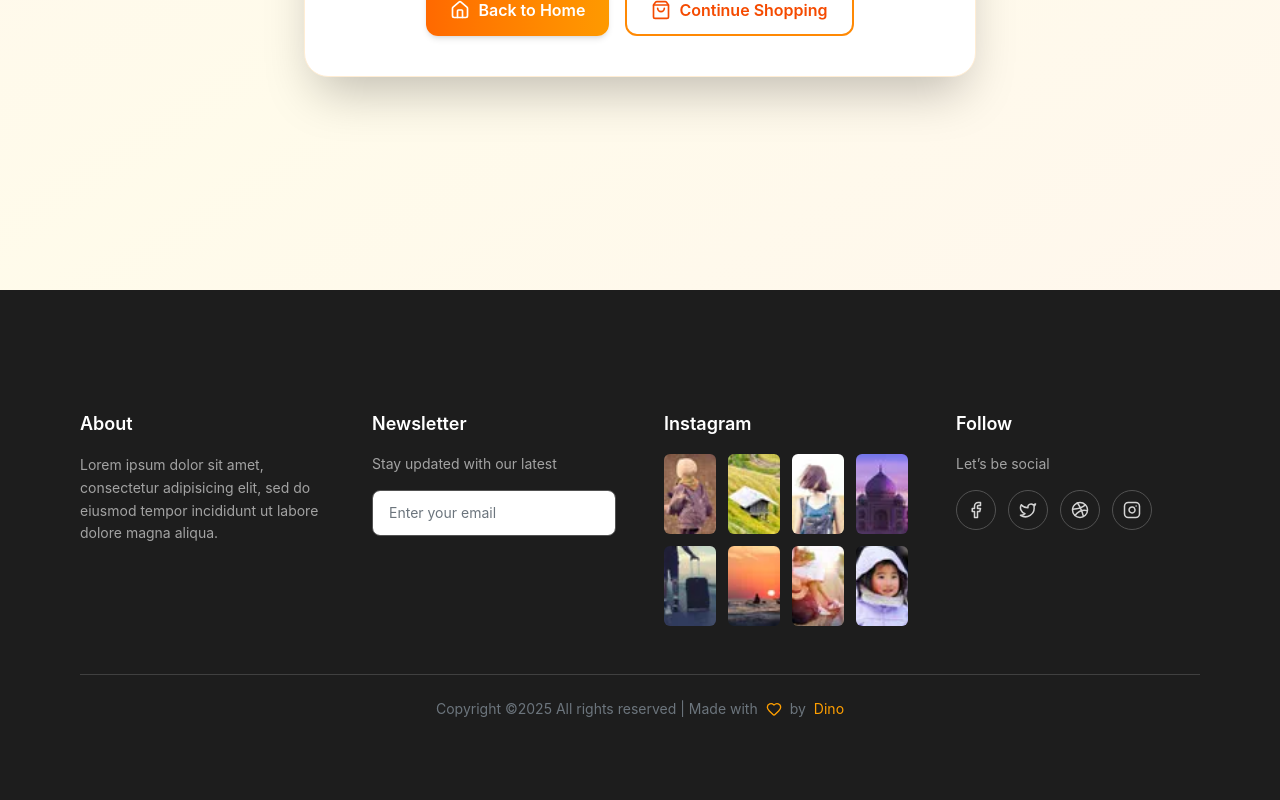
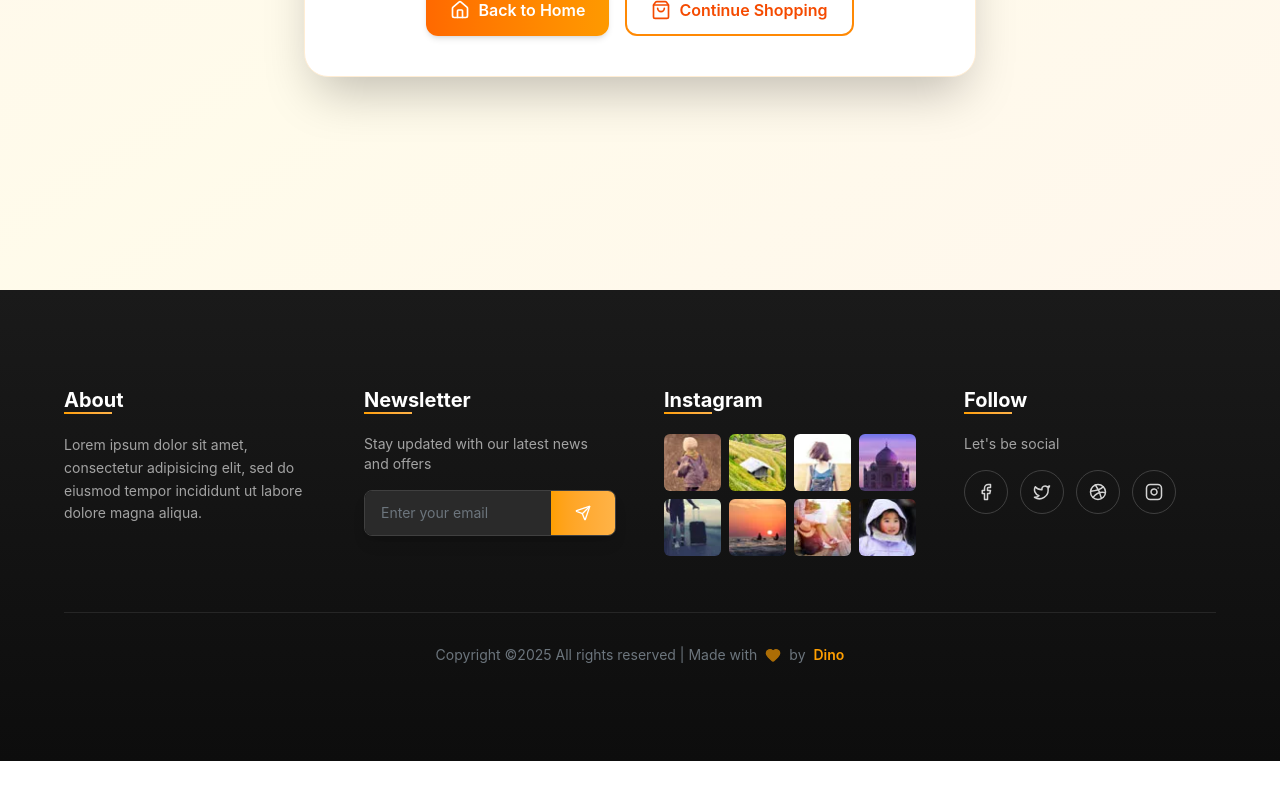
Before and after one commit to DuyPhatpeo/ecommerce, a React (Vite) app: page /order-success in a window 1280 px wide. Shown: the part 510-1310 px from the top of the page. After the commit the page ends 1271 px from the top, so only its background shows below. Built offline with nearby package versions, Linux system fonts and the light colour scheme; data requests are answered from the project's data file.

Commit message:
update style header and footer

```diff
--- a/src/components/general/Footer.tsx
+++ b/src/components/general/Footer.tsx
@@ -22,83 +22,140 @@ const Footer: React.FC = () => {
   ];
 
   return (
-    <footer className="bg-[#1d1d1d] text-gray-300 py-30 px-6 sm:px-10 md:px-20">
+    <footer className="bg-gradient-to-b from-[#1a1a1a] to-[#0d0d0d] text-gray-300 py-30 sm:py-20 lg:py-24 px-4 sm:px-6 md:px-10 lg:px-16">
       {/* Top Grid Section */}
-      <div className="max-w-7xl mx-auto grid grid-cols-1 sm:grid-cols-2 md:grid-cols-4 gap-10 md:gap-12">
+      <div className="max-w-7xl mx-auto grid grid-cols-1 sm:grid-cols-2 lg:grid-cols-4 gap-8 sm:gap-10 lg:gap-12">
         {/* About Us */}
-        <div>
-          <h3 className="text-white font-semibold text-lg mb-4">About</h3>
-          <p className="text-sm leading-relaxed text-gray-400">
+        <div className="space-y-4">
+          <h3 className="text-white font-bold text-xl mb-5 relative inline-block">
+            About
+            <span className="absolute bottom-0 left-0 w-12 h-0.5 bg-gradient-to-r from-[#ff9f00] to-[#ffb347]"></span>
+          </h3>
+          <p className="text-sm leading-relaxed text-gray-400 hover:text-gray-300 transition-colors">
             Lorem ipsum dolor sit amet, consectetur adipisicing elit, sed do
             eiusmod tempor incididunt ut labore dolore magna aliqua.
           </p>
         </div>
 
         {/* Newsletter */}
-        <div>
-          <h3 className="text-white font-semibold text-lg mb-4">Newsletter</h3>
+        <div className="space-y-4">
+          <h3 className="text-white font-bold text-xl mb-5 relative inline-block">
+            Newsletter
+            <span className="absolute bottom-0 left-0 w-12 h-0.5 bg-gradient-to-r from-[#ff9f00] to-[#ffb347]"></span>
+          </h3>
           <p className="text-sm text-gray-400 mb-4">
-            Stay updated with our latest
+            Stay updated with our latest news and offers
           </p>
-          <form className="flex overflow-hidden rounded-lg border border-gray-600 focus-within:border-[#ff9f00] transition-all">
+          <form className="group">
+            <div
+              className="flex overflow-hidden rounded-lg border border-gray-700
+                          group-hover:border-[#ff9f00] transition-all duration-300 shadow-lg"
+            >
               <input
                 type="email"
                 placeholder="Enter your email"
-              className="flex-1 px-4 py-3 bg-white text-gray-800 text-sm outline-none placeholder-gray-500"
+                className="flex-1 min-w-0 px-3 sm:px-4 py-3 bg-[#2a2a2a] text-white text-sm outline-none
+                         placeholder-gray-500 focus:bg-[#333333] transition-colors"
               />
               <Button
                 type="submit"
-              icon={<Send size={18} />}
-              className="bg-[#ff9f00] hover:bg-[#e48f00] text-white px-5 rounded-none"
+                icon={<Send size={16} />}
+                className="bg-gradient-to-r from-[#ff9f00] to-[#ffb347]
+                         hover:from-[#e48f00] hover:to-[#ff9f00]
+                         text-white px-4 sm:px-6 py-3 flex-shrink-0
+                         transition-all duration-300
+                         hover:shadow-lg hover:shadow-[#ff9f00]/50"
               />
+            </div>
           </form>
         </div>
 
         {/* Instagram Feed */}
-        <div>
-          <h3 className="text-white font-semibold text-lg mb-4">Instagram</h3>
-          <div className="grid grid-cols-4 sm:grid-cols-6 md:grid-cols-4 gap-2 sm:gap-3">
+        <div className="space-y-4">
+          <h3 className="text-white font-bold text-xl mb-5 relative inline-block">
+            Instagram
+            <span className="absolute bottom-0 left-0 w-12 h-0.5 bg-gradient-to-r from-[#ff9f00] to-[#ffb347]"></span>
+          </h3>
+          <div className="grid grid-cols-4 gap-2">
             {instaImages.map((src, index) => (
+              <div
+                key={index}
+                className="relative w-full overflow-hidden rounded-md group cursor-pointer
+                          transform hover:scale-105 transition-transform duration-300"
+              >
                 <img
-                key={index}
                   src={src}
                   alt={`insta-${index}`}
-                className="w-full h-16 sm:h-20 object-cover rounded-md hover:scale-105 transition-transform duration-300"
+                  className="w-full aspect-square object-cover"
+                  loading="lazy"
                 />
+                <div
+                  className="absolute inset-0 bg-gradient-to-t from-[#ff9f00]/80 to-transparent
+                              opacity-0 group-hover:opacity-100 transition-opacity duration-300
+                              flex items-center justify-center"
+                >
+                  <Instagram
+                    size={24}
+                    className="text-white transform scale-0 group-hover:scale-100 transition-transform duration-300"
+                  />
+                </div>
+              </div>
             ))}
           </div>
         </div>
 
         {/* Follow Us */}
-        <div>
-          <h3 className="text-white font-semibold text-lg mb-4">Follow</h3>
-          <p className="text-sm text-gray-400 mb-4">Let’s be social</p>
+        <div className="space-y-4">
+          <h3 className="text-white font-bold text-xl mb-5 relative inline-block">
+            Follow
+            <span className="absolute bottom-0 left-0 w-12 h-0.5 bg-gradient-to-r from-[#ff9f00] to-[#ffb347]"></span>
+          </h3>
+          <p className="text-sm text-gray-400 mb-4">Let's be social</p>
           <div className="flex flex-wrap gap-3">
-            {[Facebook, Twitter, Dribbble, Instagram].map((Icon, i) => (
+            {[
+              { Icon: Facebook, color: "hover:bg-[#1877f2]" },
+              { Icon: Twitter, color: "hover:bg-[#1da1f2]" },
+              { Icon: Dribbble, color: "hover:bg-[#ea4c89]" },
+              {
+                Icon: Instagram,
+                color:
+                  "hover:bg-gradient-to-br hover:from-[#f58529] hover:via-[#dd2a7b] hover:to-[#515bd4]",
+              },
+            ].map(({ Icon, color }, i) => (
               <Button
                 key={i}
                 icon={<Icon size={18} />}
-                className="w-10 h-10 border border-gray-600 text-gray-300
-                           hover:border-[#ff9f00] hover:text-[#ff9f00]
-                           rounded-full bg-transparent transition-all"
+                className={`w-11 h-11 border border-gray-700 text-gray-300
+                           hover:border-transparent hover:text-white
+                           rounded-full bg-transparent transition-all duration-300
+                           hover:scale-110 hover:shadow-lg ${color}`}
               />
             ))}
           </div>
         </div>
       </div>
 
-      {/* Bottom Line - Always one line */}
-      <div className="mt-12 text-center text-xs sm:text-sm text-gray-500 border-t border-gray-700 pt-6 flex flex-row items-center justify-center gap-1 flex-wrap sm:flex-nowrap whitespace-nowrap">
+      {/* Bottom Line */}
+      <div className="mt-14 pt-8 border-t border-gray-800">
+        <div className="max-w-7xl mx-auto text-center">
+          <div className="text-xs sm:text-sm text-gray-500 flex flex-row items-center justify-center gap-1 flex-wrap">
             <span>Copyright ©2025 All rights reserved | Made with</span>
             <Heart
               size={16}
               strokeWidth={2}
-          className="text-[#ff9f00] mx-1 hover:scale-110 transition-transform"
+              fill="#ff9f00"
+              className="text-[#ff9f00] mx-1 animate-pulse"
             />
             <span>by</span>
-        <a href="#" className="text-[#ff9f00] hover:underline ml-1">
+            <a
+              href="#"
+              className="text-[#ff9f00] hover:text-[#ffb347] font-semibold transition-colors ml-1
+                       hover:underline decoration-2 underline-offset-2"
+            >
               Dino
             </a>
+          </div>
+        </div>
       </div>
     </footer>
   );
--- a/src/components/general/Header.tsx
+++ b/src/components/general/Header.tsx
@@ -81,23 +81,23 @@ const Header = () => {
         className={`relative mx-auto transition-all duration-500 ease-in-out ${
           isScrolled
             ? "w-full mt-0 bg-white shadow-[0_4px_15px_rgba(0,0,0,0.1)]"
-            : "md:w-[65%] md:mt-6 w-full mt-0 bg-white shadow-[0_8px_30px_rgba(0,0,0,0.05)]"
+            : "lg:w-[65%] lg:mt-6 w-full mt-0 bg-white shadow-[0_8px_30px_rgba(0,0,0,0.05)]"
         }`}
       >
-        <div className="flex justify-between items-center relative max-w-[1200px] mx-auto h-[80px] px-6">
+        <div className="flex justify-between items-center relative max-w-[1200px] mx-auto h-[70px] sm:h-[80px] px-4 sm:px-6">
           {/* Logo */}
           <div className="flex items-center mr-auto">
             <Link to="/">
               <img
                 src="/logo.png"
                 alt="Logo"
-                className="h-12 w-auto object-contain cursor-pointer"
+                className="h-8 sm:h-10 md:h-12 w-auto object-contain cursor-pointer"
               />
             </Link>
           </div>
 
           {/* Desktop Menu */}
-          <nav className="hidden md:flex items-center justify-center gap-10 text-[13px] font-semibold tracking-wide relative">
+          <nav className="hidden lg:flex items-center justify-center gap-6 xl:gap-10 text-[13px] font-semibold tracking-wide relative">
             {menuItems.map((item, i) => (
               <div
                 key={i}
@@ -139,12 +139,12 @@ const Header = () => {
           </nav>
 
           {/* Icons */}
-          <div className="flex items-center gap-5 text-gray-800 pl-3 relative">
+          <div className="flex items-center gap-3 sm:gap-5 text-gray-800 pl-2 sm:pl-3 relative">
             {/* Cart */}
             <Link to="/cart" className="relative">
               <ShoppingBag
-                size={20}
-                className="cursor-pointer hover:text-orange-500 transition-colors"
+                size={18}
+                className="sm:w-5 sm:h-5 cursor-pointer hover:text-orange-500 transition-colors"
               />
               {cartCount > 0 && (
                 <span className="absolute -top-2 -right-2 bg-orange-500 text-white text-[10px] w-4 h-4 rounded-full flex items-center justify-center">
@@ -156,23 +156,23 @@ const Header = () => {
             {/* Search */}
             <button onClick={() => setSearchOpen((prev) => !prev)}>
               <Search
-                size={20}
-                className="cursor-pointer hover:text-orange-500 transition-colors"
+                size={18}
+                className="sm:w-5 sm:h-5 cursor-pointer hover:text-orange-500 transition-colors"
               />
             </button>
 
             {/* Mobile toggle */}
-            <div className="md:hidden">
+            <div className="lg:hidden">
               {mobileOpen ? (
                 <X
-                  size={22}
-                  className="cursor-pointer hover:text-orange-500 transition-colors"
+                  size={20}
+                  className="sm:w-[22px] sm:h-[22px] cursor-pointer hover:text-orange-500 transition-colors"
                   onClick={() => setMobileOpen(false)}
                 />
               ) : (
                 <Menu
-                  size={22}
-                  className="cursor-pointer hover:text-orange-500 transition-colors"
+                  size={20}
+                  className="sm:w-[22px] sm:h-[22px] cursor-pointer hover:text-orange-500 transition-colors"
                   onClick={() => setMobileOpen(true)}
                 />
               )}
@@ -188,15 +188,15 @@ const Header = () => {
         >
           <div className="flex justify-center bg-orange-50 py-4 shadow-md relative rounded-b-lg">
             <div className="relative w-full px-4 md:w-3/5">
-              <Search className="absolute left-4 top-1/2 -translate-y-1/2 text-orange-400" />
+              <Search className="absolute left-6 md:left-4 top-1/2 -translate-y-1/2 text-orange-400" />
               <input
                 type="text"
                 placeholder="Search products..."
-                className="w-full pl-12 pr-12 py-3 rounded-lg border border-orange-300 focus:outline-none focus:ring-2 focus:ring-orange-400 placeholder-gray-500"
+                className="w-full pl-12 pr-12 py-3 rounded-lg border border-orange-300 focus:outline-none focus:ring-2 focus:ring-orange-400 placeholder-gray-500 text-sm sm:text-base"
               />
               <button
                 onClick={() => setSearchOpen(false)}
-                className="absolute right-4 top-1/2 -translate-y-1/2 text-gray-500 hover:text-orange-500 transition-colors"
+                className="absolute right-6 md:right-4 top-1/2 -translate-y-1/2 text-gray-500 hover:text-orange-500 transition-colors"
               >
                 <X size={20} />
               </button>
@@ -206,14 +206,14 @@ const Header = () => {
 
         {/* Mobile Menu */}
         {mobileOpen && (
-          <div className="md:hidden bg-white border-t border-gray-100 shadow-md">
+          <div className="lg:hidden bg-white border-t border-gray-100 shadow-md max-h-[calc(100vh-70px)] sm:max-h-[calc(100vh-80px)] overflow-y-auto">
             {menuItems.map((item, i) => (
               <div key={i} className="border-b border-gray-100">
                 {item.subMenu ? (
                   <>
                     <button
                       onClick={() => toggleSubMenu(item.label)}
-                      className="w-full text-left px-5 py-3 text-[14px] font-semibold text-gray-800 hover:text-orange-500 flex justify-between items-center"
+                      className="w-full text-left px-4 sm:px-5 py-3 text-[13px] sm:text-[14px] font-semibold text-gray-800 hover:text-orange-500 flex justify-between items-center"
                     >
                       <span>{item.label}</span>
                       {activeMenu === item.label ? (
@@ -230,7 +230,7 @@ const Header = () => {
                             key={j}
                             to={sub.path}
                             onClick={() => setMobileOpen(false)}
-                            className="block px-8 py-2 text-[13px] text-gray-700 hover:bg-orange-500 hover:text-white"
+                            className="block px-6 sm:px-8 py-2 text-[12px] sm:text-[13px] text-gray-700 hover:bg-orange-500 hover:text-white"
                           >
                             {sub.label}
                           </Link>
@@ -244,7 +244,7 @@ const Header = () => {
                       navigate(item.path);
                       setMobileOpen(false);
                     }}
-                    className="w-full text-left px-5 py-3 text-[14px] font-semibold text-gray-800 hover:text-orange-500"
+                    className="w-full text-left px-4 sm:px-5 py-3 text-[13px] sm:text-[14px] font-semibold text-gray-800 hover:text-orange-500"
                   >
                     {item.label}
                   </button>
```
Lines whose indentation alone changed are shown as unchanged.
